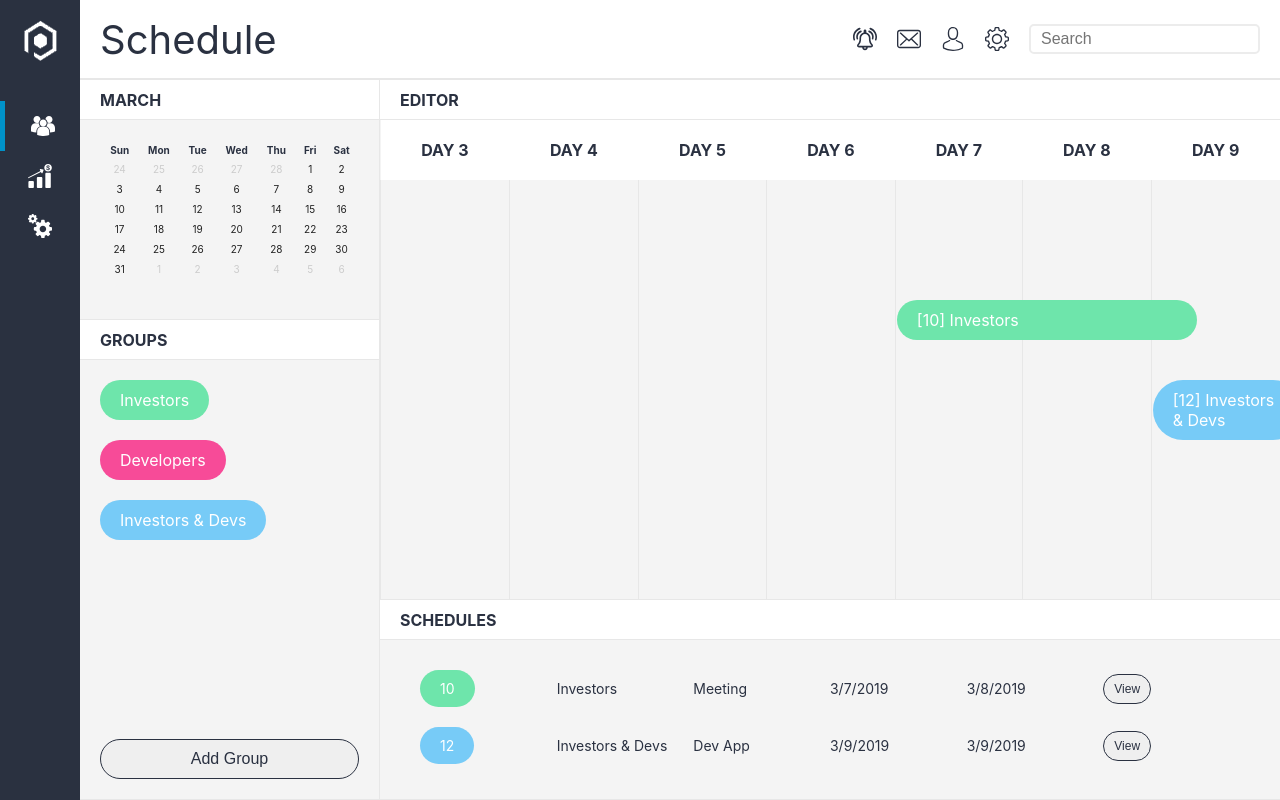
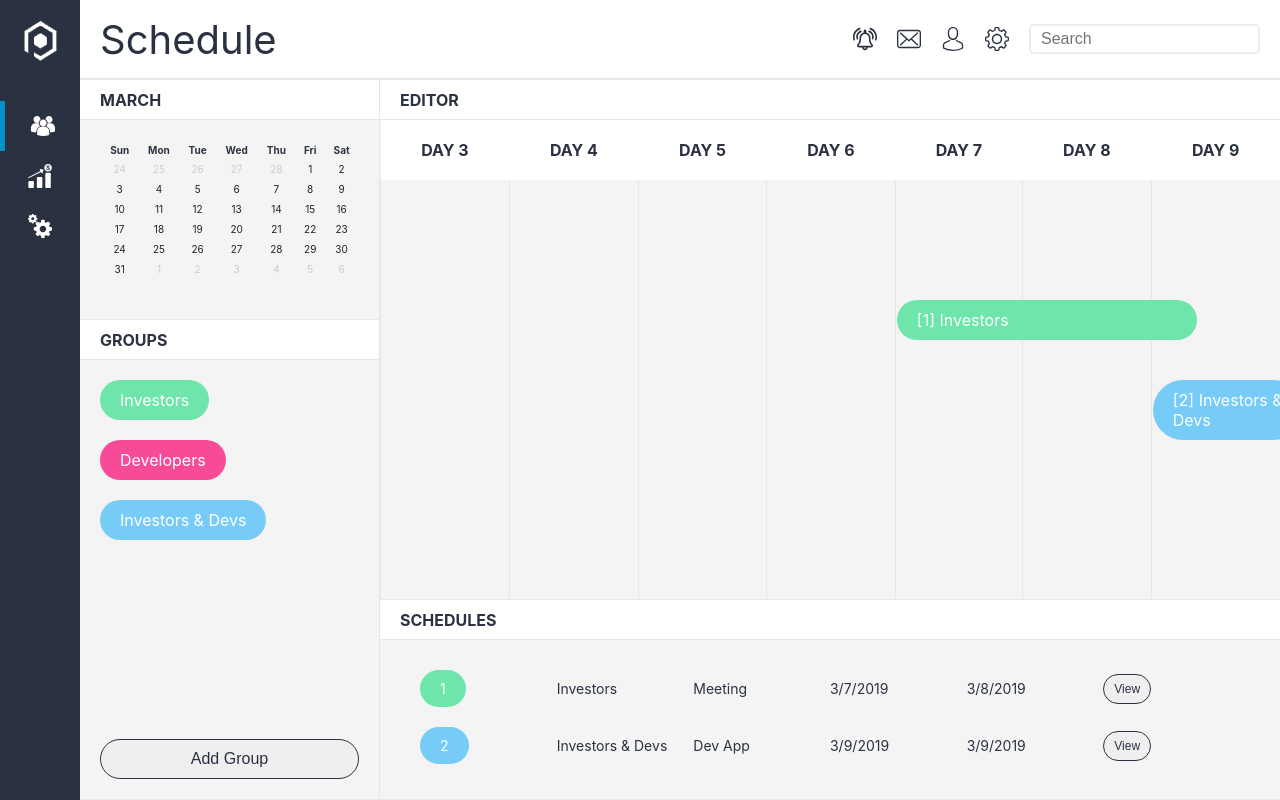
Before and after one commit to claudiogaraycochea/schedule, a React (Create React App) app: page / in a window 1280 px wide. Built offline with nearby package versions, Linux system fonts and the light colour scheme.

Commit message:
Global Identation fixed

```diff
--- a/src/components/schedule/Schedule.js
+++ b/src/components/schedule/Schedule.js
@@ -14,7 +14,7 @@ class Schedule extends Component {
           dateBegin: '3/7/2019',
           dateEnd: '3/8/2019',
           row: 1,
-          task: '10',
+          task: '1',
           taskTitle: 'Meeting',
           groupId: 1,
         },
@@ -22,7 +22,7 @@ class Schedule extends Component {
           dateBegin: '3/9/2019',
           dateEnd: '3/9/2019',
           row: 2,
-          task: '12',
+          task: '2',
           taskTitle: 'Dev App',
           groupId: 3,
         },
--- a/src/components/scheduleEditor/ScheduleEditor.css
+++ b/src/components/scheduleEditor/ScheduleEditor.css
@@ -1,8 +1,8 @@
 .schedule-editor {
 	display: flex;
 	flex: auto;
-	height: 280px;
-	min-height: 280px;
+	height: 240px;
+	min-height: 240px;
 }
 
 .lapse-wrapper {
--- a/src/components/scheduleEditor/ScheduleEditor.js
+++ b/src/components/scheduleEditor/ScheduleEditor.js
@@ -11,7 +11,7 @@ class ScheduleEditor extends Component {
       dateSelected: {},
       schedule: [],
       modalVisibility: false,
-      taskCounter: 1,
+      taskCounter: 3,
     }
   }
 
```
Also changed, not shown: src/global/Global.js (indentation only).
